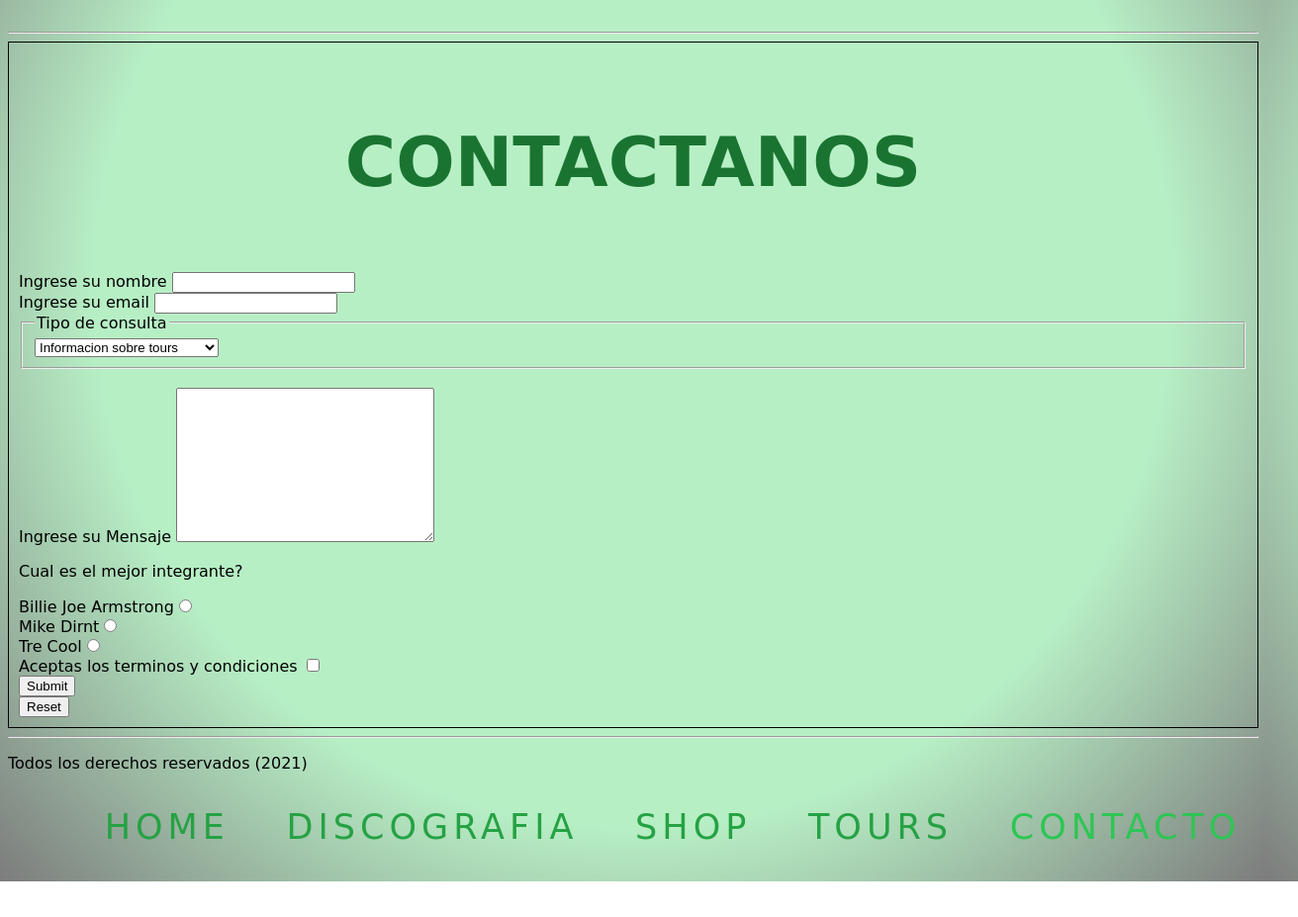
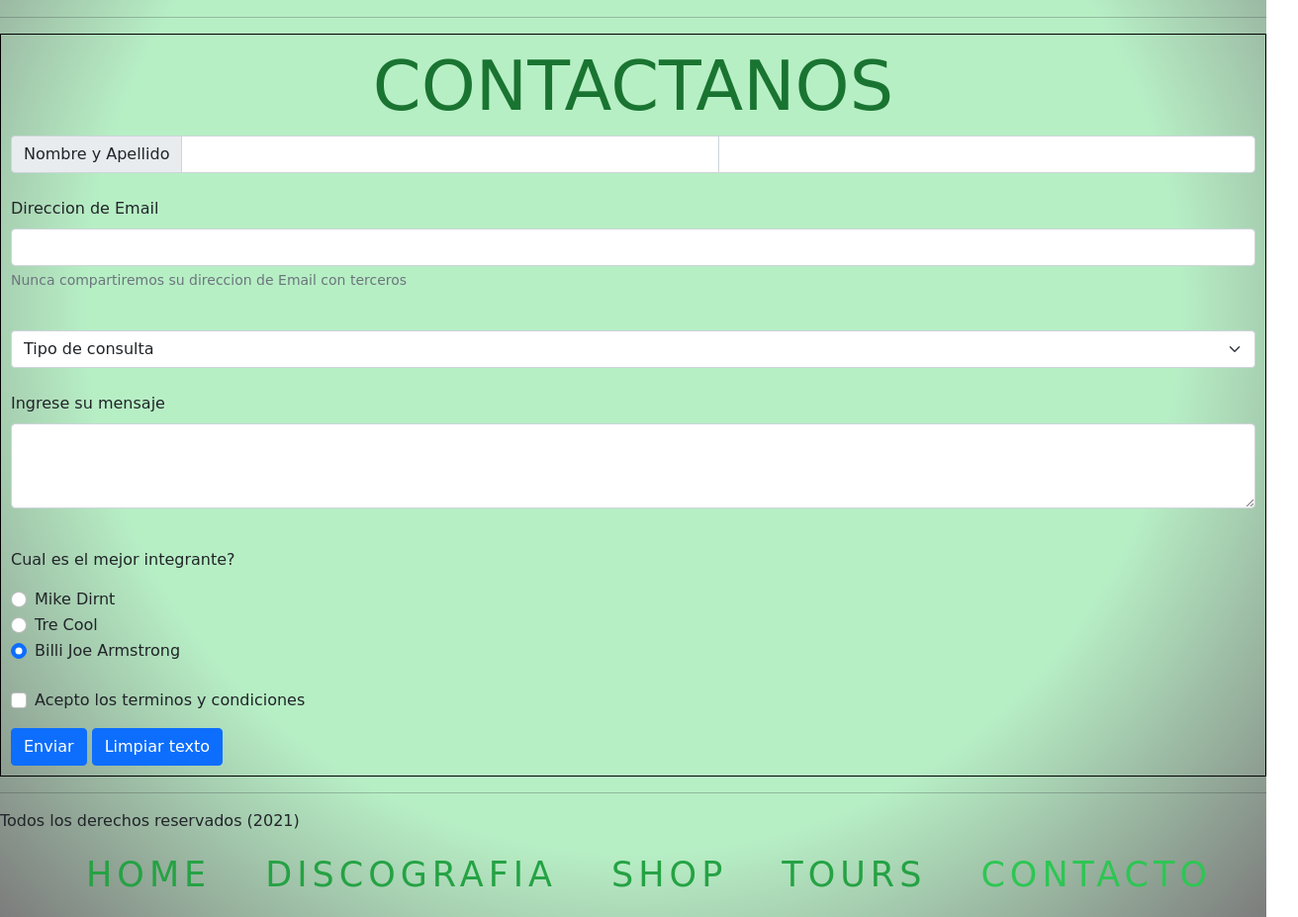
Before and after one commit to davidschupauk/GreenDay-Schupauk, a website: page html/contacto.html in a window 1280 px wide. Shown: the part 308-1235 px from the top of the page at 99% size, 1312 px wide, since content can reach past the window. Before the commit the page ends 1199 px from the top, so only its background shows below. Drawn offline with nearby package versions, Linux system fonts and the light colour scheme; a web font is replaced by a local one.

Commit message:
Bs en contacto

```diff
--- a/html/contacto.html
+++ b/html/contacto.html
@@ -8,9 +8,10 @@
     <meta name="description" content="Como banda, leemos todos los mensajes, escribinos!">
     <meta name="keywords" content="Green Day, Contacto, Mensaje, Preguntas, Respuestas, Mail, Banda">
     <meta http-equiv="Content-Type" content="text/html; charset=utf-8"/>
-    <link rel="stylesheet" href="../css/estiloProyecto.css">
     <link rel="preconnect" href="https://fonts.gstatic.com">
     <link href="https://fonts.googleapis.com/css2?family=Odibee+Sans&display=swap" rel="stylesheet">
+    <link href="https://cdn.jsdelivr.net/npm/bootstrap@5.0.2/dist/css/bootstrap.min.css" rel="stylesheet" integrity="sha384-EVSTQN3/azprG1Anm3QDgpJLIm9Nao0Yz1ztcQTwFspd3yD65VohhpuuCOmLASjC" crossorigin="anonymous">
+    <link rel="stylesheet" href="../css/estiloProyecto.css">
 </head>
 <body>
     <header>
@@ -44,34 +45,59 @@
     <section>
         <article id="formContacto">
            <h1>Contactanos</h1>
-           <form action="" method="GET">
-            <label for="nombreUsuario">Ingrese su nombre</label>
-            <input type="text" id="nombreUsuario"><br>
-            <label for="emailUsuario">Ingrese su email</label>
-            <input type="email" id="emailUsuario"><br>
-            <fieldset>
-                <legend>Tipo de consulta</legend>
-                <select name="" id="">
-                    <option value="">Informacion sobre tours</option>
-                    <option value="">Eventos Privados</option>
-                    <option value="">Compra de merchandaising</option>
+           <form>
+                <div class="input-group">
+                    <span class="input-group-text">Nombre y Apellido</span>
+                    <input type="text" aria-label="First name" class="form-control">
+                    <input type="text" aria-label="Last name" class="form-control">
+                </div>
+                <br>
+                <div class="mb-3">
+                    <label for="exampleInputEmail1" class="form-label">Direccion de Email</label>
+                    <input type="email" class="form-control" id="exampleInputEmail1" aria-describedby="emailHelp">
+                    <div id="emailHelp" class="form-text">Nunca compartiremos su direccion de Email con terceros</div>
+                </div>
+                <br>
+                <select class="form-select" aria-label="Default select example">
+                    <option selected>Tipo de consulta</option>
+                    <option value="1">Informacion sobre Tours</option>
+                    <option value="2">Eventos Privados</option>
+                    <option value="3">Compra de merchandaising</option>
+                    <option value="4">Otros</option>
                 </select>
-            </fieldset><br>
-            <label for="mensajeUsuario">Ingrese su Mensaje</label>
-            <textarea name="" id="mensajeUsuario" cols="30" rows="10"></textarea><br>
-
-
-            <!--Radio button-->
-            <p>Cual es el mejor integrante?</p>
-            Billie Joe Armstrong<input type="radio" name="integrantes"><br>
-            Mike Dirnt<input type="radio" name="integrantes"><br>
-            Tre Cool<input type="radio" name="integrantes"><br>
-
-            <!--Checkbox-->
-            Aceptas los terminos y condiciones <input type="checkbox"><br>
-            <input type="submit"><br>
-            <input type="reset"><br>
-        </form>
+                <br>
+                <div class="mb-3">
+                    <label for="exampleFormControlTextarea1" class="form-label">Ingrese su mensaje</label>
+                    <textarea class="form-control" id="exampleFormControlTextarea1" rows="3"></textarea>
+                </div>
+                <br>
+                <p>Cual es el mejor integrante?</p>
+                <div class="form-check">
+                    <input class="form-check-input" type="radio" name="flexRadioDefault" id="flexRadioDefault1">
+                    <label class="form-check-label" for="flexRadioDefault1">
+                      Mike Dirnt
+                    </label>
+                  </div>
+                  <div class="form-check">
+                    <input class="form-check-input" type="radio" name="flexRadioDefault" id="flexRadioDefault2" checked>
+                    <label class="form-check-label" for="flexRadioDefault2">
+                      Tre Cool
+                    </label>
+                </div>
+                <div class="form-check">
+                    <input class="form-check-input" type="radio" name="flexRadioDefault" id="flexRadioDefault3" checked>
+                    <label class="form-check-label" for="flexRadioDefault3">
+                      Billi Joe Armstrong
+                    </label>
+                </div>
+                <br>
+                <div class="mb-3 form-check">
+                    <input type="checkbox" class="form-check-input" id="exampleCheck1">
+                    <label class="form-check-label" for="exampleCheck1">Acepto los terminos y condiciones</label>
+                </div>
+                <button type="submit" class="btn btn-primary">Enviar</button>
+                <button type="reset" class="btn btn-primary">Limpiar texto</button>
+          </form>
         </article>
     </section>
     <!--Fin Formulario-->
@@ -99,5 +125,7 @@
       </ul>
     </footer>
     <!--Fin footer menu-->
+    <script src="https://cdn.jsdelivr.net/npm/bootstrap@5.0.2/dist/js/bootstrap.bundle.min.js" integrity="sha384-MrcW6ZMFYlzcLA8Nl+NtUVF0sA7MsXsP1UyJoMp4YLEuNSfAP+JcXn/tWtIaxVXM" crossorigin="anonymous"></script>
+
 </body>
 </html>
--- a/scss/estiloProyectoPPP.SCSS
+++ b/scss/estiloProyectoPPP.SCSS
@@ -123,7 +123,7 @@ $title-color: #25A244;
 
     }
 
-    .formContacto{
+    #formContacto{
         border: 1.5px solid black;
         padding: 10px;
     }
```
Also changed, not shown: css/estiloProyecto.css.
